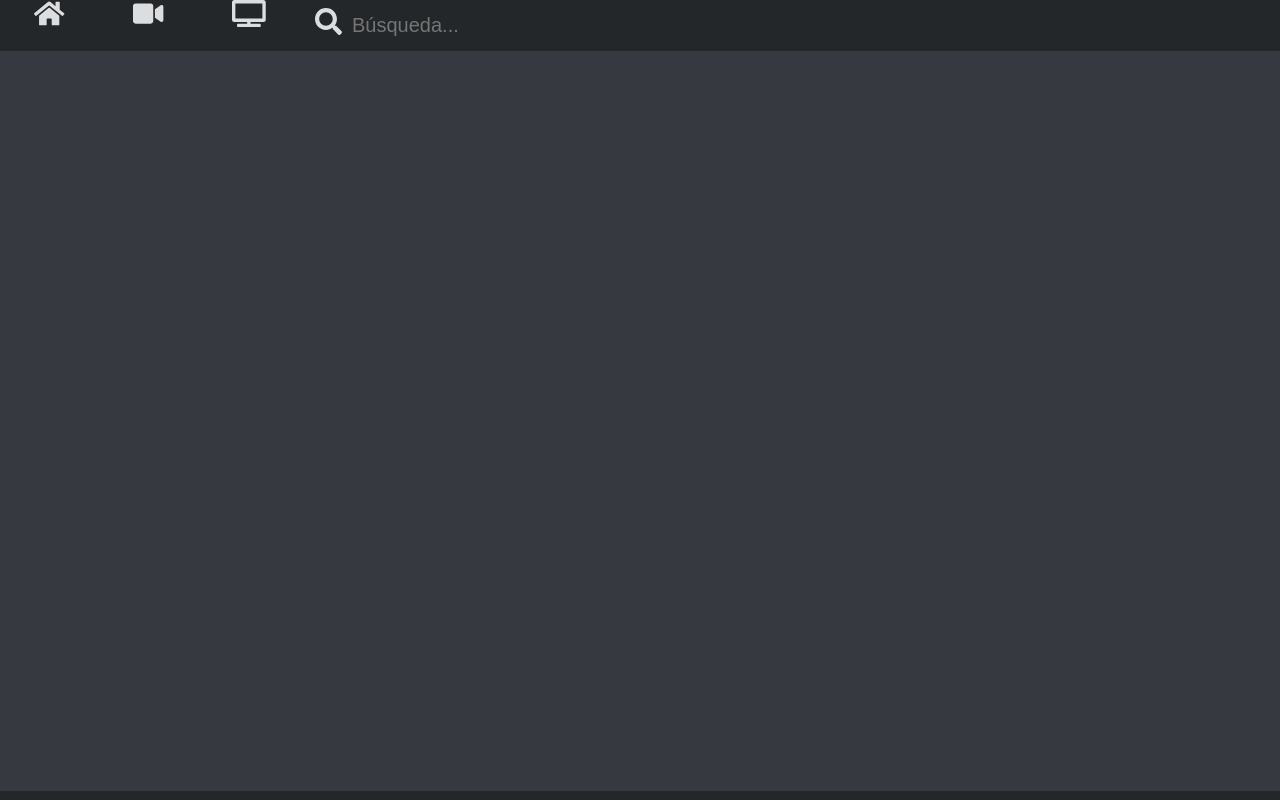
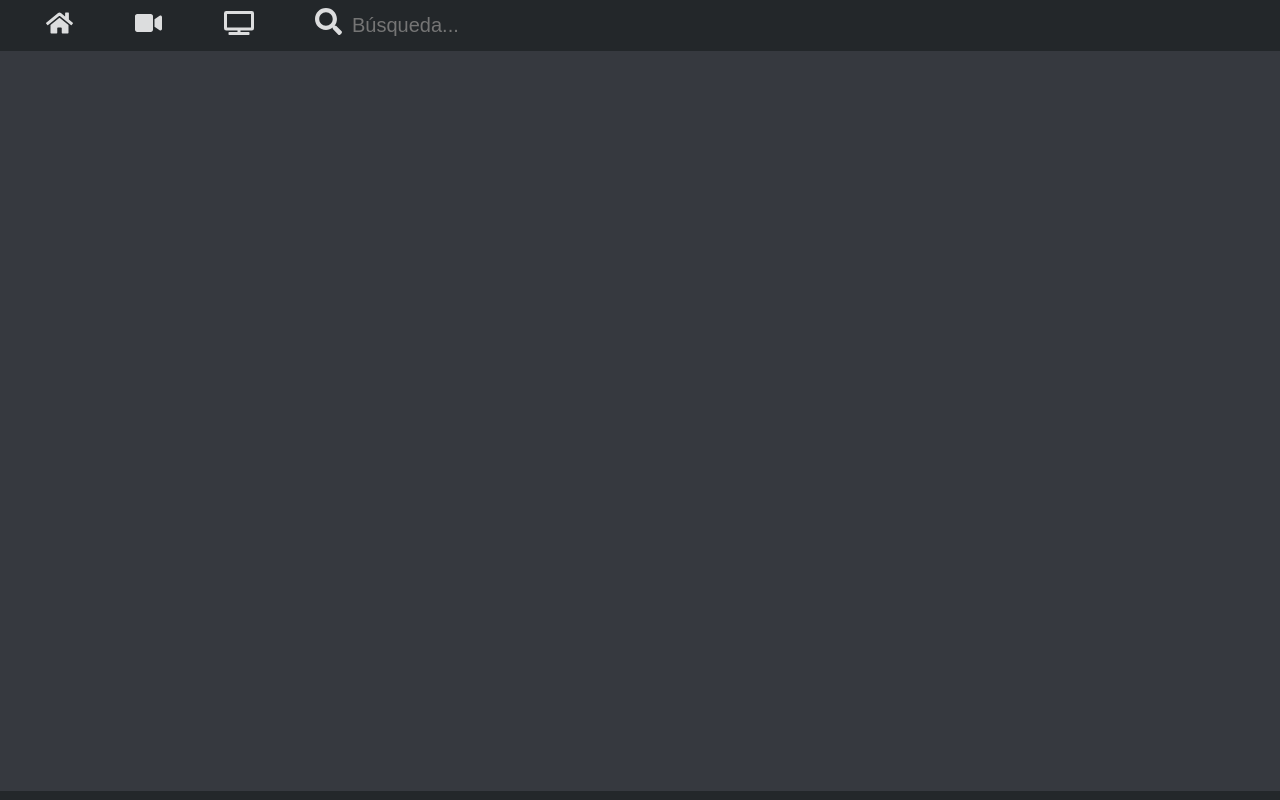
Before and after one commit to merilaclau/TP4-React, a React (Create React App) app: page / in a window 1280 px wide. Built offline with nearby package versions, Linux system fonts and the light colour scheme.

Commit message:
bug arreglado

```diff
--- a/src/components/Menu/Menu.scss
+++ b/src/components/Menu/Menu.scss
@@ -8,14 +8,12 @@
     bottom: 0;
     margin: 0 auto;
     .header-menu-button{
-        font-size: 27px;
+        font-size: 24px;
         background-color: transparent;
         border: none;
         outline: none;
         color: rgb(220, 221, 222);
-    }
-    .header-menu{
-        list-style: none;
+        font-weight: lighter;
     }
 }
 
@@ -30,5 +28,10 @@
         background: transparent;
         width: 300px;
         list-style: none;
+        padding: 15px;
     }
 }
+
+ul{
+    list-style: none;
+}
```
